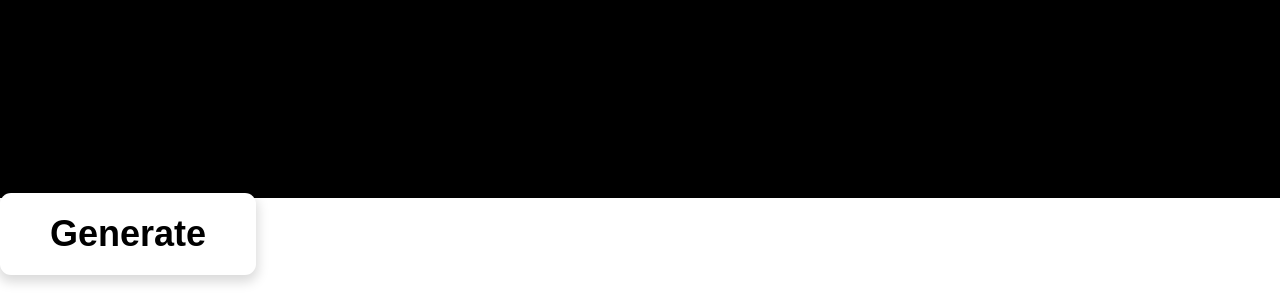
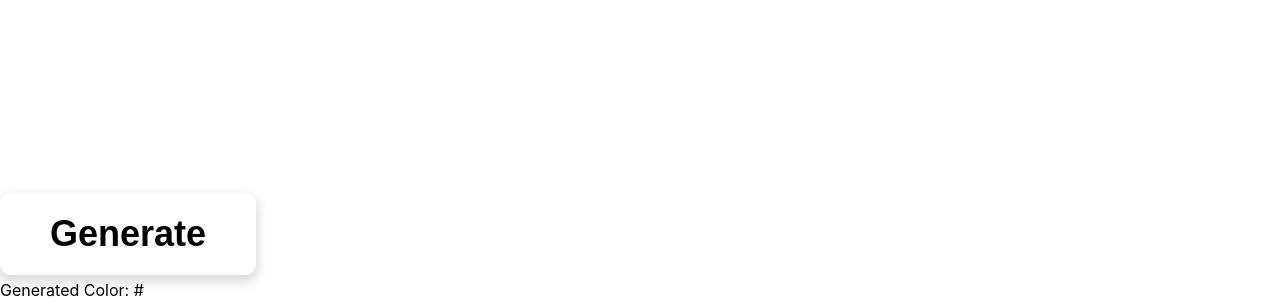
Before and after one commit to AdrianRistic/react-random-color-gen2, a React (Create React App) app: page / in a window 1280 px wide. Shown: the part 602-902 px from the top of the page. Built offline with nearby package versions, Linux system fonts and the light colour scheme.

Commit message:
Removed zeroes

```diff
--- a/src/App.js
+++ b/src/App.js
@@ -2,7 +2,7 @@ import './App.css';
 import { useState } from 'react';
 
 const RandomColor = () => {
-  const [color, setColor] = useState('#000');
+  const [color, setColor] = useState('#');
 
   const getRgb = () => Math.floor(Math.random() * 256);
 
@@ -29,11 +29,11 @@ const RandomColor = () => {
     <div>
       <div style={{ backgroundColor: color }} className="container">
         {' '}
-        Generated Color: {color}
       </div>
       <button style={{ color: color }} onClick={handleGenerate}>
         Generate
       </button>
+      <div>Generated Color: {color}</div>
     </div>
   );
 };
```
